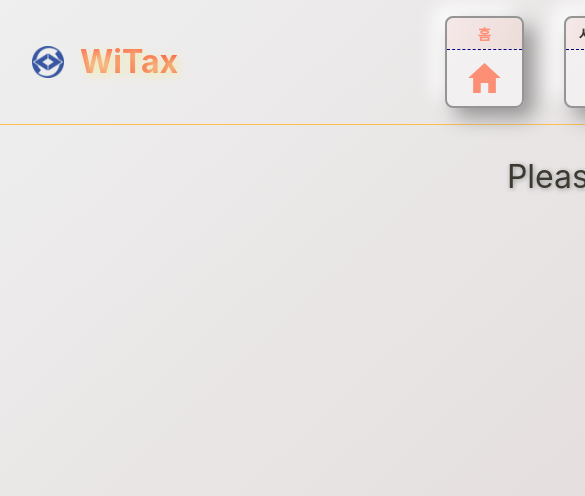
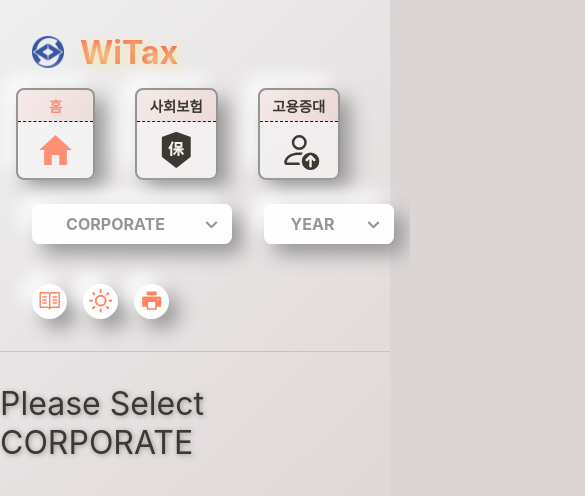
Before and after one commit to lhohw/withholding-tax, a React (Create React App) app: page / in a window 390 px wide. Shown: the top 496 px of the page, 585 px wide, since content can reach past the window. Built offline with nearby package versions, Linux system fonts and the light colour scheme.

Commit message:
design: Support responsive web

```diff
--- a/src/App.tsx
+++ b/src/App.tsx
@@ -1,4 +1,5 @@
 // import { useCallback, useEffect, useMemo } from "react";
+import { css } from "@emotion/react";
 import { BrowserRouter, Routes, Route, Outlet } from "react-router-dom";
 
 import Table from "pages/Table";
@@ -53,9 +54,18 @@ const App = () => {
 };
 
 const VariationWithOutlet = () => (
-  <>
+  <div
+    css={css`
+      display: flex;
+      flex-direction: column;
+      align-items: center;
+      @media (max-width: 1240px) {
+        align-items: flex-start;
+      }
+    `}
+  >
     <Variation />
     <Outlet />
-  </>
+  </div>
 );
 export default App;
--- a/src/components/Accordian/index.tsx
+++ b/src/components/Accordian/index.tsx
@@ -1,5 +1,6 @@
 import { css } from "@emotion/react";
 import { BiChevronDown } from "react-icons/bi";
+
 import { whiteNeumorphism } from "styles/neumorphism";
 
 export type AccordianProps = {
@@ -61,7 +62,7 @@ const AccordianWrapper = ({
       font-weight: bolder;
       ${whiteNeumorphism("8px")}
       cursor: pointer;
-      margin: 0.5rem 1rem;
+      margin: 1.5rem 1rem;
       position: relative;
       transition: 0.4s border-radius ease-in-out, 0.8s border-color ease-in-out,
         0.125s background-color ease-in-out;
--- a/src/components/Fraction.tsx
+++ b/src/components/Fraction.tsx
@@ -16,6 +16,8 @@ const Fraction = ({ title, children }: FractionProps) => (
       padding: 0.3rem;
       font-size: ${font.size.base};
       margin: 0 1rem;
+      word-break: keep-all;
+      white-space: nowrap;
     `}
   >
     <div
--- a/src/components/Header.tsx
+++ b/src/components/Header.tsx
@@ -18,8 +18,10 @@ const Header = () => {
         <HomeButton />
         <SocialInsuranceButton />
         <EmploymentIncreaseButton />
-        <CorporateAccordian />
-        <YearAccordian />
+        <AccordianWrapper>
+          <CorporateAccordian />
+          <YearAccordian />
+        </AccordianWrapper>
         <Metaphors />
       </ContentWrapper>
     </HeaderWrapper>
@@ -31,7 +33,6 @@ const HeaderWrapper = styled.div`
   flex-direction: row;
   align-items: center;
   width: 100%;
-  min-width: 1420px;
   border-bottom: 1px solid var(--yellow);
   padding: 1rem;
   flex-wrap: wrap;
@@ -57,5 +58,13 @@ const ContentWrapper = styled.div`
   align-items: center;
   margin-left: auto;
   margin-right: 2rem;
+  flex-wrap: wrap;
 `;
+
+const AccordianWrapper = styled.div`
+  display: flex;
+  flex-direction: row;
+  flex-wrap: nowrap;
+`;
+
 export default Header;
--- a/src/components/Layout.tsx
+++ b/src/components/Layout.tsx
@@ -1,9 +1,26 @@
-import styled from "@emotion/styled";
+import { css } from "@emotion/react";
 
-const Layout = styled.div`
-  display: flex;
-  flex-direction: column;
-  align-items: center;
-`;
+export type LayoutProps = {
+  children: React.ReactNode;
+};
+const Layout = ({ children }: LayoutProps) => (
+  <div
+    css={css`
+      display: flex;
+      flex-direction: column;
+      align-items: flex-start;
+      width: 100%;
+      overflow: scroll;
+    `}
+  >
+    <div
+      css={css`
+        margin: 0 auto;
+      `}
+    >
+      {children}
+    </div>
+  </div>
+);
 
 export default Layout;
--- a/src/components/MetaphorButton/index.tsx
+++ b/src/components/MetaphorButton/index.tsx
@@ -55,6 +55,8 @@ const MetaphorButton = ({
           font-size: 0.9rem;
           font-weight: bold;
           padding: 0.3rem 0.8rem;
+          word-break: keep-all;
+          white-space: nowrap;
         `}
       >
         {title}
--- a/src/components/Metaphors.tsx
+++ b/src/components/Metaphors.tsx
@@ -11,6 +11,9 @@ const Metaphors = () => {
         display: flex;
         flex-direction: row;
         margin-left: 3rem;
+        @media (max-width: 1024px) {
+          margin: 2rem 1rem;
+        }
         @media (max-width: 768px) {
           margin: 1rem;
         }
--- a/src/components/ProcessOfSocialInsurance.tsx
+++ b/src/components/ProcessOfSocialInsurance.tsx
@@ -1,12 +1,13 @@
 import { css } from "@emotion/react";
 import styled from "@emotion/styled";
 import { TiTimes, TiDivide, TiEquals } from "react-icons/ti";
+
+import { orangeGradient } from "styles/gradient";
 
 import * as font from "constants/font";
 
 import Fraction from "./Fraction";
 import BigText from "./BigText";
-import { orangeGradient } from "styles/gradient";
 import TextFallback from "./TextFallback";
 
 export type ProcessOfSocialInsuranceProps = {
@@ -114,6 +115,8 @@ const ProcessOfSocialInsuranceBody = ({
     <span
       css={css`
         font-weight: ${font.weight.bold};
+        word-break: keep-all;
+        white-space: nowrap;
       `}
     >{`${resultValue} 원`}</span>
   </>
--- a/src/index.css
+++ b/src/index.css
@@ -46,8 +46,6 @@ body {
   color: var(--text);
   background-color: var(--background);
   background: var(--main-gradient);
-  overflow-x: scroll;
-  min-width: 1420px;
 }
 
 body[theme="light"] {
--- a/src/pages/SocialInsurance.tsx
+++ b/src/pages/SocialInsurance.tsx
@@ -23,12 +23,14 @@ const SocialInsurance = () => {
 };
 
 const SocialInsuranceWrapper = styled.div`
-  padding: 0rem 6rem 3rem 6rem;
-  margin: 2rem 0;
-  min-width: 1150px;
   display: flex;
   flex-direction: column;
   align-items: center;
+  padding: 0rem 6rem 3rem 6rem;
+  margin: 2rem 0;
+  @media (max-width: 1240px) {
+    align-items: flex-start;
+  }
 `;
 
 const SocialInsuranceCodeInput = styled(Input)`
--- a/src/pages/Table.tsx
+++ b/src/pages/Table.tsx
@@ -1,5 +1,5 @@
 import { useMemo } from "react";
-import { css } from "@emotion/react";
+import styled from "@emotion/styled";
 
 import useYear from "hooks/useYear";
 import useCorporate from "hooks/useCorporate";
@@ -9,6 +9,7 @@ import TableHeading from "components/TableHeading";
 import TableData from "components/TableData";
 import TableResult from "components/TableResult";
 import Statistics from "components/Statistics";
+import { whiteNeumorphism } from "styles/neumorphism";
 
 const Table = () => {
   const {
@@ -21,37 +22,29 @@ const Table = () => {
 
   const corporate = useMemo(() => corporates[RN], [corporates, RN]);
   return (
+    <TablePageWrapper>
+      <Statistics corporate={corporate} year={year} />
       <TableWrapper>
-      <Statistics corporate={corporate} year={year} />
         <TableHeading />
         <TableData corporate={corporate} year={year} />
         <TableResult corporate={corporate} year={year} />
       </TableWrapper>
+    </TablePageWrapper>
   );
 };
 
-const TableWrapper = ({ children }: { children: React.ReactNode }) => (
-  <div
-    css={css`
-      width: 100%;
+const TablePageWrapper = styled.div`
   display: flex;
   flex-direction: column;
   align-items: center;
   padding: 2rem 0;
-    `}
-  >
-    <div
-      css={css`
-        background: #eae8e8;
-        box-shadow: 22px 22px 66px #b2b0b0, -22px -22px 66px #ffffff;
-        @media print {
-          box-shadow: none;
+  @media (max-width: 1240px) {
+    align-items: flex-start;
   }
-      `}
-    >
-      {children}
-    </div>
-  </div>
-);
+`;
+
+const TableWrapper = styled.div`
+  ${whiteNeumorphism("0")};
+`;
 
 export default Table;
```
Lines whose indentation alone changed are shown as unchanged.
